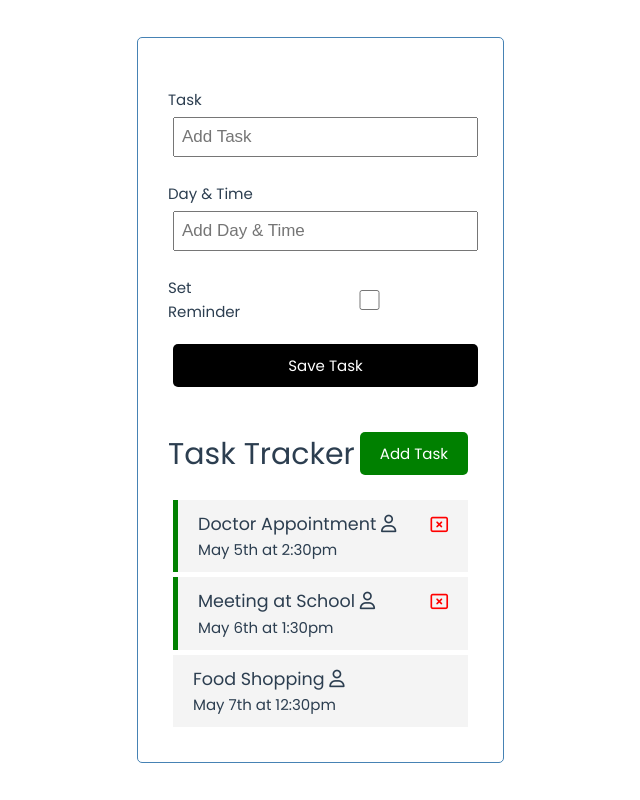
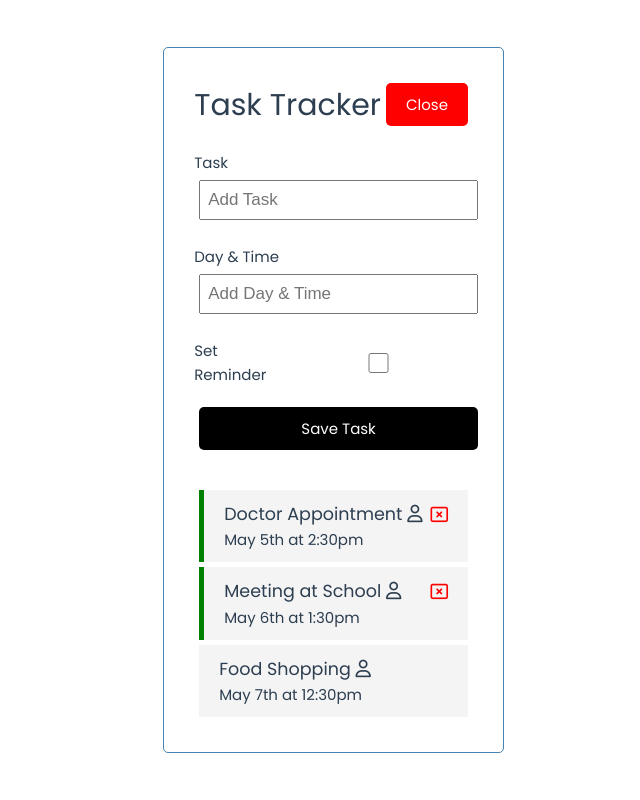
Before and after one commit to anjola-adeuyi/task_tracker_vue, a Vue app: page / in a window 1280 px wide. Both pictures are taken after a click on the button "Add Task". Shown: the whole page, without its empty margins (136-776 px from the left). Built offline with nearby package versions, Linux system fonts and the light colour scheme.

Commit message:
feat: generic event designing, toggle form & template conditioning

```diff
--- a/src/App.vue
+++ b/src/App.vue
@@ -13,9 +13,13 @@ export default {
   data() {
     return {
       tasks: [],
+      showAddTask: false,
     };
   },
   methods: {
+    toggleAddTask() {
+      this.showAddTask = !this.showAddTask;
+    },
     addTask(task) {
       this.tasks = [...this.tasks, task];
     },
@@ -55,8 +59,15 @@ export default {
 
 <template>
   <div class="container">
-    <AddTask v-on:add-task="addTask" />
-    <Header title="Task Tracker" />
+    <Header
+      v-on:toggle-add-task="toggleAddTask"
+      v-bind:showAddTask="showAddTask"
+      title="Task Tracker"
+    />
+    <AddTask
+      v-show="showAddTask"
+      v-on:add-task="addTask"
+    />
     <Tasks
       v-on:delete-task="deleteTaskFromApp"
       v-on:toggle-reminder="toggleReminder"
--- a/src/components/Button.vue
+++ b/src/components/Button.vue
@@ -20,7 +20,8 @@ export default {
   },
   methods: {
     onClick() {
-      console.log('click');
+      console.log('toggle add task clicked');
+      this.$emit('btn-click');
     },
   },
 };
--- a/src/components/Header.vue
+++ b/src/components/Header.vue
@@ -2,8 +2,9 @@
   <header>
     <h1>{{ title }}</h1>
     <Button
-      color="green"
-      text="Add Task"
+      v-bind:color="showAddTask ? 'red' : 'green'"
+      v-bind:text="showAddTask ? 'Close' : 'Add Task'"
+      v-on:btn-click="$emit('toggle-add-task')"
     />
   </header>
 </template>
@@ -20,6 +21,7 @@ export default {
       type: String,
       required: true,
     },
+    showAddTask: Boolean,
   },
 };
 </script>
```
